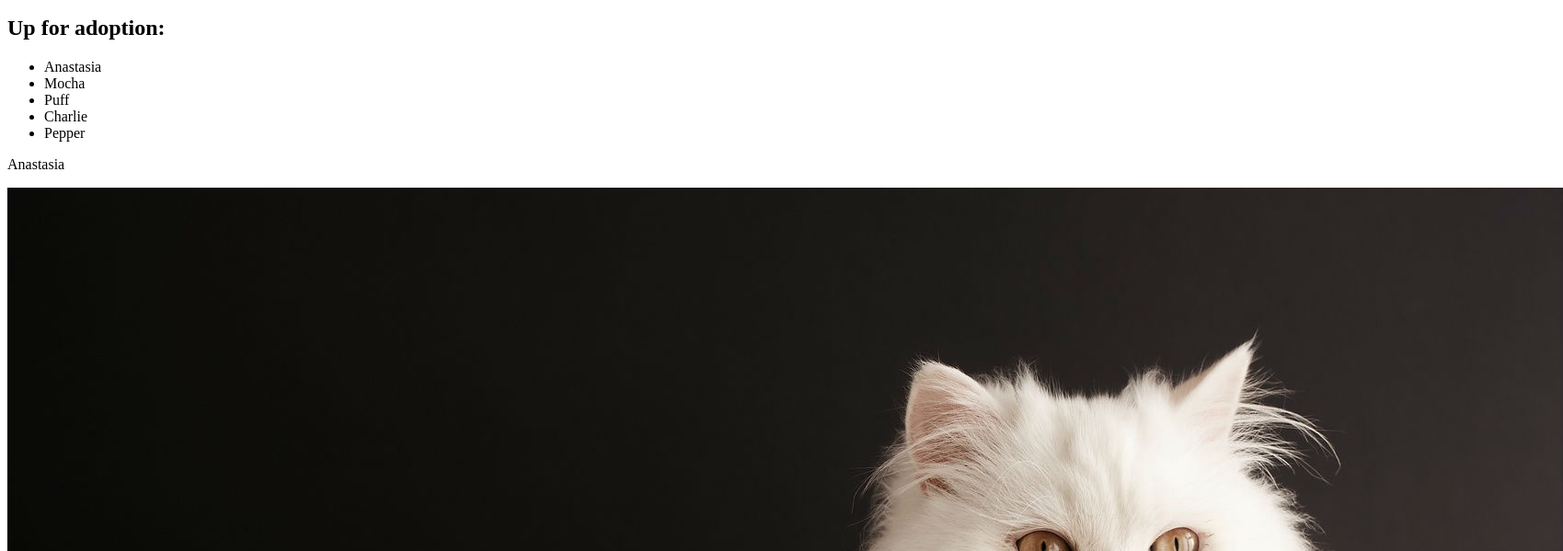
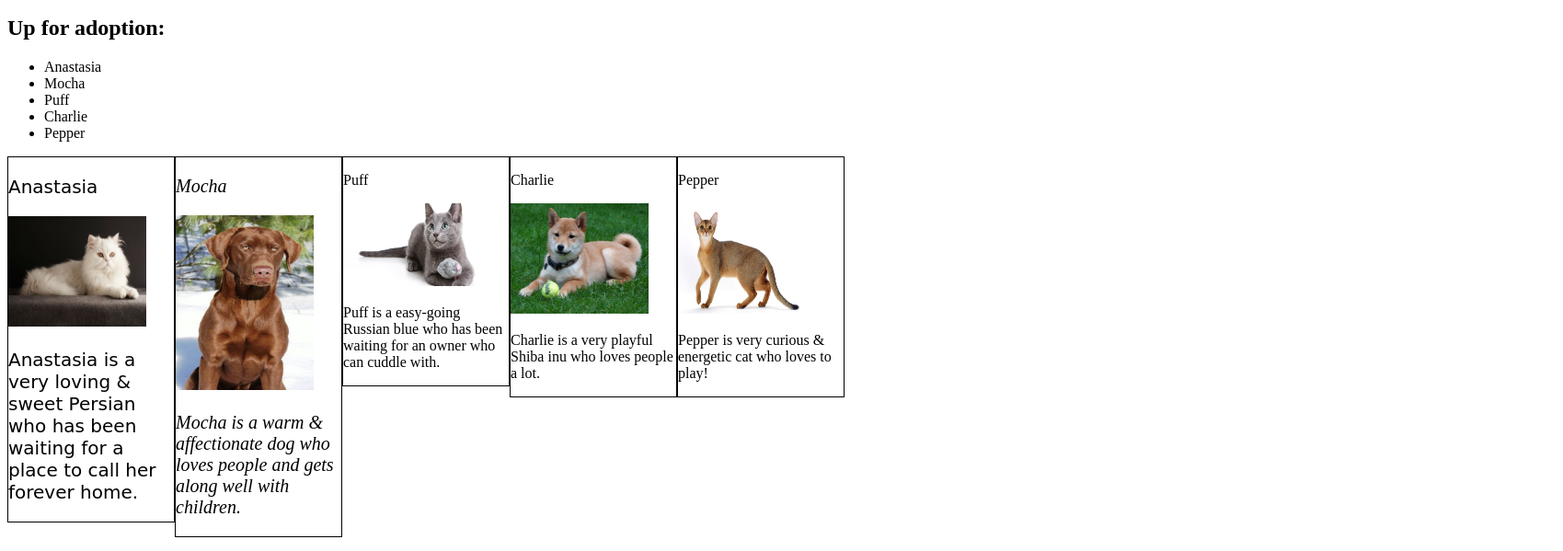
Before and after one commit to jordanHS/animal-shelter, a plain HTML site: page index.html in a window 1280 px wide. Shown: the part 101-700 px from the top of the page at 92% size, 1699 px wide, since content can reach past the window. Drawn offline with Linux system fonts and the light colour scheme.

Commit message:
Added styling within borders

```diff
--- /dev/null
+++ b/css/styles.css
@@ -0,0 +1,36 @@
+.img1,
+.img4,
+.img5 {
+  width: 150px;
+  height: 120px;
+}
+
+.img2 {
+  width: 150px;
+  height: 190px;
+}
+
+.img3 {
+  width: 150px;
+  height: 90px;
+}
+
+
+.column1,
+.column2,
+.column3,
+.column4,
+.column5 {
+  width: 180px;
+  float: left;
+  border: 1px black solid;
+}
+
+.column1 p {
+  font-size: 20px;
+  font-family: cursive;
+}
+.column2 p {
+  font-size: 20px;
+  font-style: italic;
+}
--- a/index.html
+++ b/index.html
@@ -1,6 +1,7 @@
 <!DOCTYPE html>
 <html>
   <head>
+    <link href="css/styles.css" rel="stylesheet" type="text/css">
     <title>Pawsitive Pals- Pet Shelter</title>
   </head>
   <body>
@@ -16,27 +17,27 @@
     </ul>
     <div class="column1">
       <p>Anastasia</p>
-      <img src="img/persian-cat.jpeg" alt="A photo of Anastasia">
+      <img class="img1" src="img/persian-cat.jpeg" alt="A photo of Anastasia">
       <p>Anastasia is a very loving & sweet Persian who has been waiting for a place to call her forever home.</p>
     </div>
     <div class="column2">
       <p>Mocha</p>
-      <img src="img/chocolate-lab.jpg" alt="A photo of Mocha">
+      <img class="img2" src="img/chocolate-lab.jpg" alt="A photo of Mocha">
       <p>Mocha is a warm & affectionate dog who loves people and gets along well with children.</p>
     </div>
     <div class="column3">
       <p>Puff</p>
-      <img src="img/russian-blue.jpg" alt="A photo of Puff">
+      <img class="img3" src="img/russian-blue.jpg" alt="A photo of Puff">
       <p>Puff is a easy-going Russian blue who has been waiting for an owner who can cuddle with.</p>
     </div>
     <div class="column4">
       <p>Charlie</p>
-      <img src="img/shiba-inu.jpg" alt="A photo of Charlie">
+      <img class="img4" src="img/shiba-inu.jpg" alt="A photo of Charlie">
       <p>Charlie is a very playful Shiba inu who loves people a lot.</p>
     </div>
     <div class="column5">
       <p>Pepper</p>
-      <img src="img/Abyssinian.jpg" alt="A photo of Anastasia">
+      <img class="img5" src="img/Abyssinian.jpg" alt="A photo of Anastasia">
       <p>Pepper is very curious & energetic cat who loves to play!</p>
     </div>
   </body>
```
